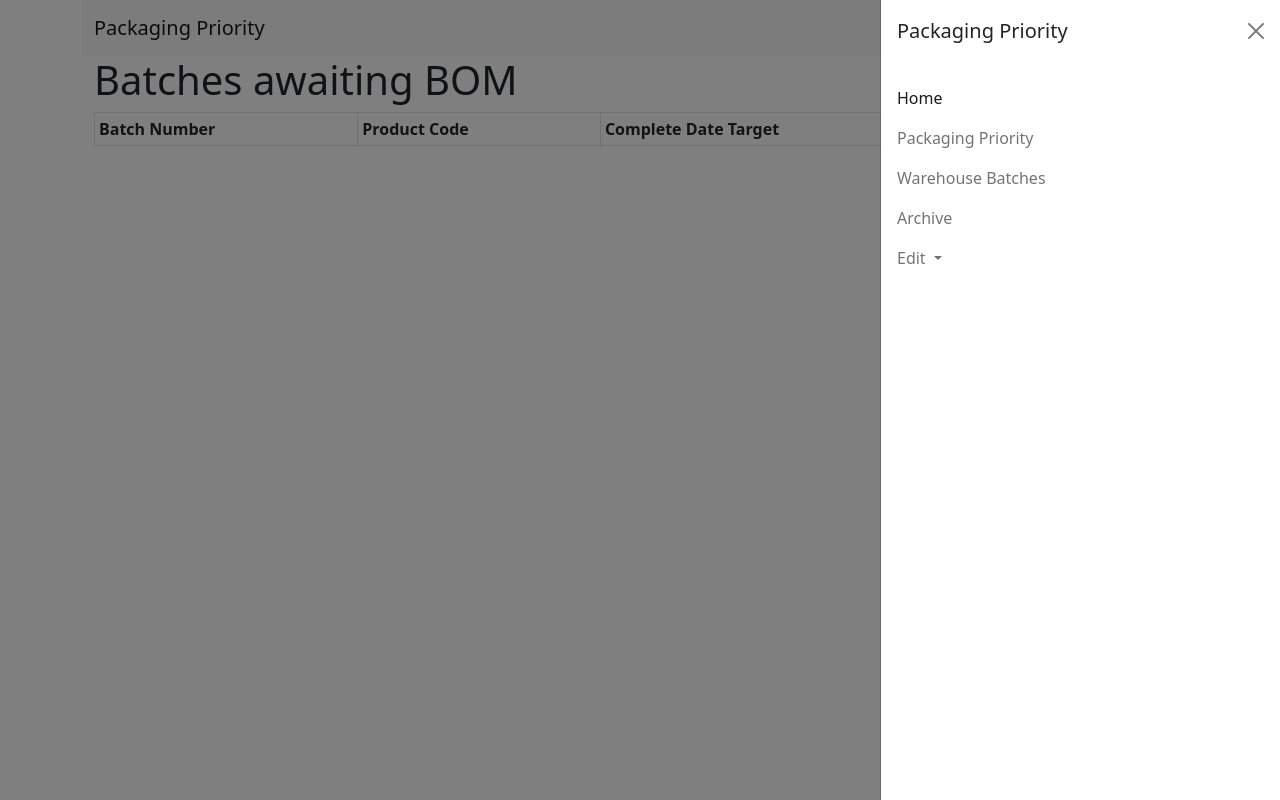
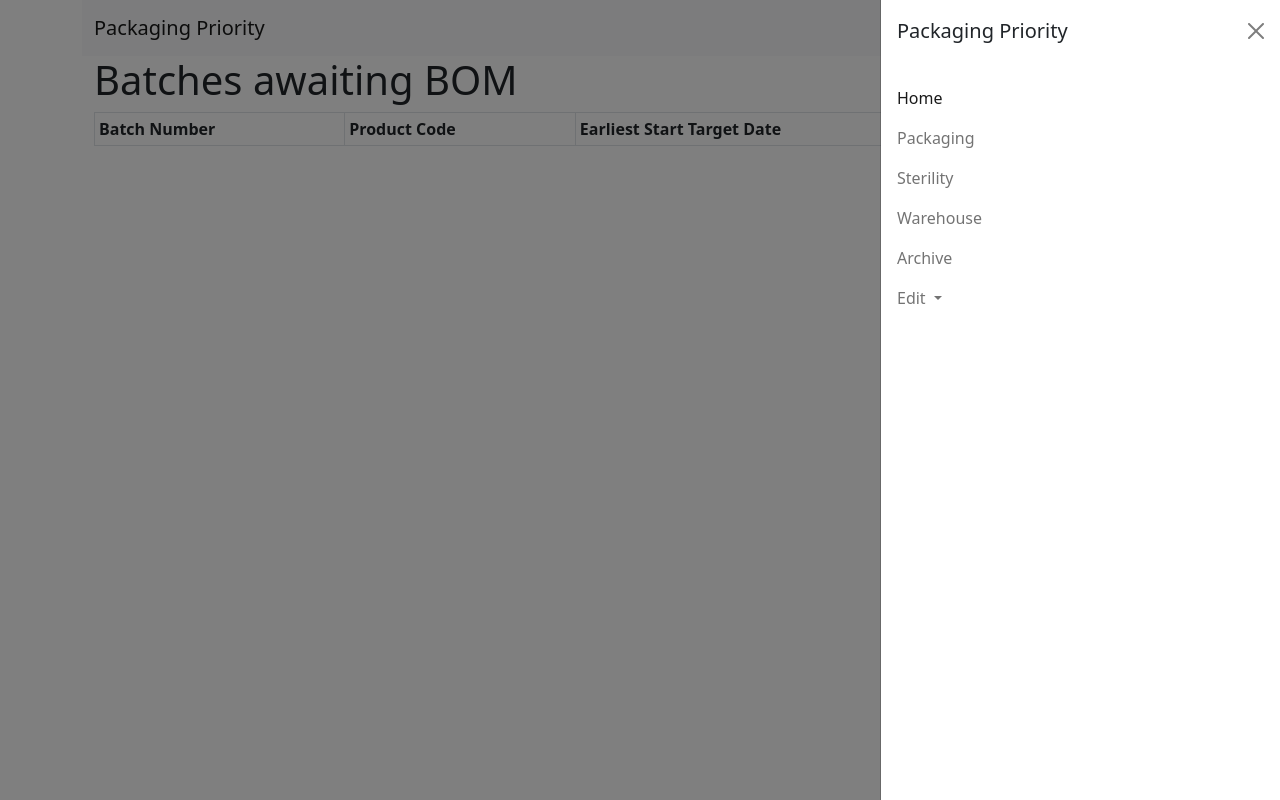
Before and after one commit to kevincornish/Packaging-Batch-Tracker, a Django app: page /warehouse_list/ in a window 1280 px wide, after a click that opens the changed part. Run offline with Django 5.2, Linux system fonts and the light colour scheme; data that the repository does not hold is empty; some libraries are stand-ins or nearby versions.

Commit message:
add sample page

```diff
--- a/batch_priority/forms.py
+++ b/batch_priority/forms.py
@@ -17,7 +17,7 @@ BatchFormSet = inlineformset_factory(Batch, TargetDate, form=TargetDateForm, ext
 class BatchForm(forms.ModelForm):
     class Meta:
         model = Batch
-        fields = ['batch_number', 'product_code', 'complete_date_target', 'comments', 'bom_received', 'batch_complete']
+        fields = ['batch_number', 'product_code', 'complete_date_target', 'comments', 'bom_received', 'samples_received', 'batch_complete']
         widgets = {
             'complete_date_target': DateInput(attrs={'type': 'date'}),
         }
--- a/batch_priority/models.py
+++ b/batch_priority/models.py
@@ -14,6 +14,7 @@ class Batch(models.Model):
     complete_date_target = models.DateField()
     comments = models.TextField(blank=True)
     bom_received = models.BooleanField()
+    samples_received = models.BooleanField()
     batch_complete = models.BooleanField()
 
     def __str__(self):
@@ -26,7 +27,7 @@ class Bay(models.Model):
         return self.name
 
 class TargetDate(models.Model):
-    batch = models.ForeignKey(Batch, on_delete=models.CASCADE)
+    batch = models.ForeignKey(Batch, on_delete=models.CASCADE, related_name='targetdate')
     bay = models.ForeignKey(Bay, on_delete=models.CASCADE)
     target_start_date = models.DateField()
     target_end_date = models.DateField()
--- a/batch_priority/templates/base.html
+++ b/batch_priority/templates/base.html
@@ -28,10 +28,13 @@
                   <a class="nav-link active" aria-current="page" href="{% url 'batch_list' %}">Home</a>
                 </li>
                 <li class="nav-item">
-                    <a class="nav-link" href="{% url 'batch_list' %}">Packaging Priority</a>
+                    <a class="nav-link" href="{% url 'batch_list' %}">Packaging</a>
                 </li>
                 <li class="nav-item">
-                    <a class="nav-link" href="{% url 'warehouse_list' %}">Warehouse Batches</a>
+                  <a class="nav-link" href="{% url 'samples_list' %}">Sterility</a>
+              </li>
+                <li class="nav-item">
+                    <a class="nav-link" href="{% url 'warehouse_list' %}">Warehouse</a>
                 </li>
                 <li class="nav-item">
                     <a class="nav-link" href="{% url 'archive_list' %}">Archive</a>
--- a/batch_priority/templates/reports/warehouse_list.html
+++ b/batch_priority/templates/reports/warehouse_list.html
@@ -12,20 +12,20 @@ Home
                 <tr>
                     <th scope="col">Batch Number</th>
                     <th scope="col">Product Code</th>
-            <th scope="col">Complete Date Target</th>
+                    <th scope="col">Earliest Start Target Date</th>
                     <th scope="col">Comments</th>
                 </tr>
             </thead>
+            <tbody>
                 {% for batch in batches %}
-    <tbody>
                     <tr>
                         <td scope="row"><a href="{% url 'edit_batch' batch.id %}">{{ batch.batch_number }}</a></td>
-            <td>{{ batch.product_code }}  </td>
-            <td>{{ batch.complete_date_target }}  </td>
-            <td>{{ batch.comments }}  </td>
+                        <td>{{ batch.product_code }}</td>
+                        <td>{{ batch.earliest_start_date }}</td>
+                        <td>{{ batch.comments }}</td>
                     </tr>
+                {% endfor %}
             </tbody>
-        {% endfor %}
         </table>
     </div>
 {% endblock %}
--- a/batch_priority/urls.py
+++ b/batch_priority/urls.py
@@ -3,6 +3,7 @@ from . import views
 
 urlpatterns = [
     path('', views.batch_list, name='batch_list'),
+    path('samples_list/', views.samples_list, name='samples_list'),
     path('warehouse_list/', views.warehouse_list, name='warehouse_list'),
     path('archive_list/', views.archive_list, name='archive_list'),
     path('bay_list/', views.bay_list, name='bay_list'),
--- a/batch_priority/views.py
+++ b/batch_priority/views.py
@@ -1,7 +1,7 @@
 import csv
 from django.shortcuts import get_object_or_404, render, redirect
 from django.db import models
-from django.db.models import Count, Case, When, Value, IntegerField
+from django.db.models import Count, Case, When, Value, IntegerField, Min
 from django.db.models.functions import Lower
 from django.core.exceptions import ValidationError
 from django.utils.dateparse import parse_date
@@ -20,8 +20,17 @@ def batch_list(request):
     return render(request, 'batch/batch_list.html', {'bays': bays})
 
 def warehouse_list(request):
-    batches = Batch.objects.filter(bom_received=False, batch_complete=False).order_by('complete_date_target')
-    return render(request, 'reports/warehouse_list.html', {'batches': batches})
+    batches = Batch.objects.filter(bom_received=False, batch_complete=False).annotate(
+        earliest_start_date=Min('targetdate__target_start_date')
+    ).order_by('earliest_start_date')
+
+    earliest_date = batches.first().earliest_start_date if batches else None
+
+    return render(request, 'reports/warehouse_list.html', {'batches': batches, 'earliest_date': earliest_date})
+
+def samples_list(request):
+    batches = Batch.objects.filter(samples_received=False, batch_complete=False).order_by('complete_date_target')
+    return render(request, 'reports/samples_list.html', {'batches': batches})
 
 def archive_list(request):
     batches = Batch.objects.filter(batch_complete=True).order_by('complete_date_target')
```
Also changed, not shown: batch_priority/templates/reports/samples_list.html (added, +31 -0 lines), batch_priority/migrations/0008_batch_samples_received.py (added), batch_priority/migrations/0009_alter_targetdate_batch.py (added). Lines whose indentation alone changed are shown as unchanged.
